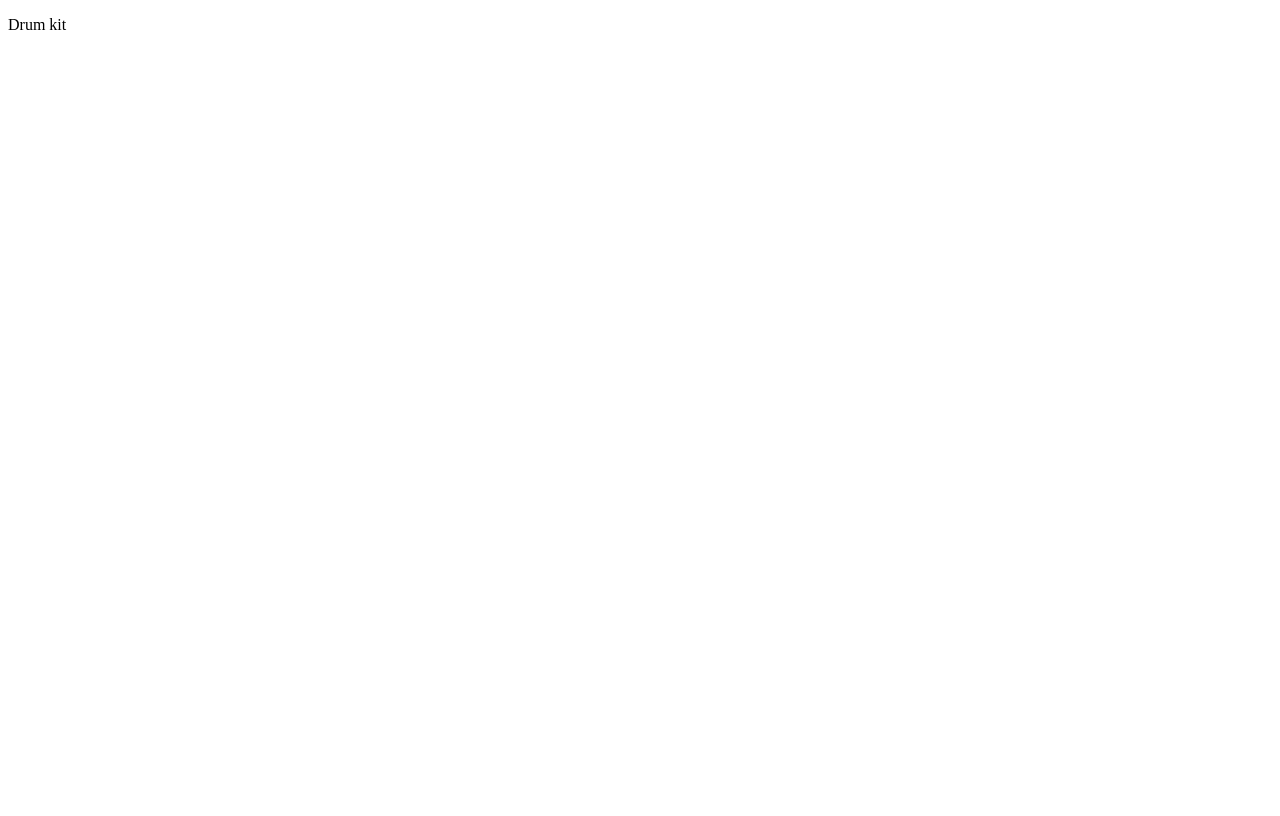
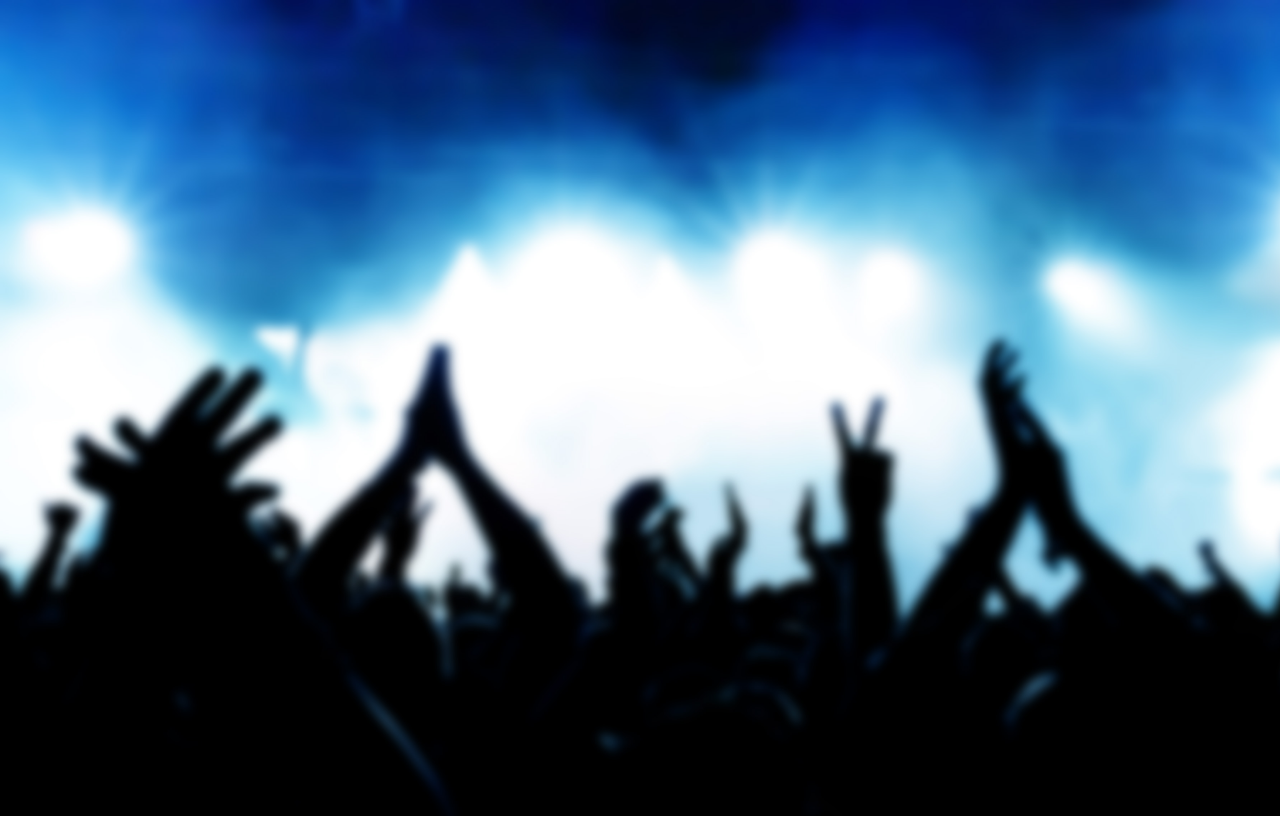
Before and after one commit to filbot/js30, a plain HTML site: page drum-kit/index.html in a window 1280 px wide. Drawn offline with Linux system fonts and the light colour scheme.

Commit message:
Add styles and logic

```diff
--- a/drum-kit/index.html
+++ b/drum-kit/index.html
@@ -3,8 +3,10 @@
   <head>
     <meta charset="utf-8">
     <title>Drum Kit</title>
+    <link href="styles.css" rel="stylesheet">
   </head>
   <body>
-    <p>Drum kit</p>
+
   </body>
+  <script src="main.js"></script>
 </html>
--- /dev/null
+++ b/drum-kit/styles.css
@@ -0,0 +1,7 @@
+body {
+  background-image: url('assets/background.jpg');
+  background-size: cover;
+  background-repeat: no-repeat;
+  width: 100vw;
+  height: 100vh;
+}
```
Also changed, not shown: drum-kit/main.js (added).
